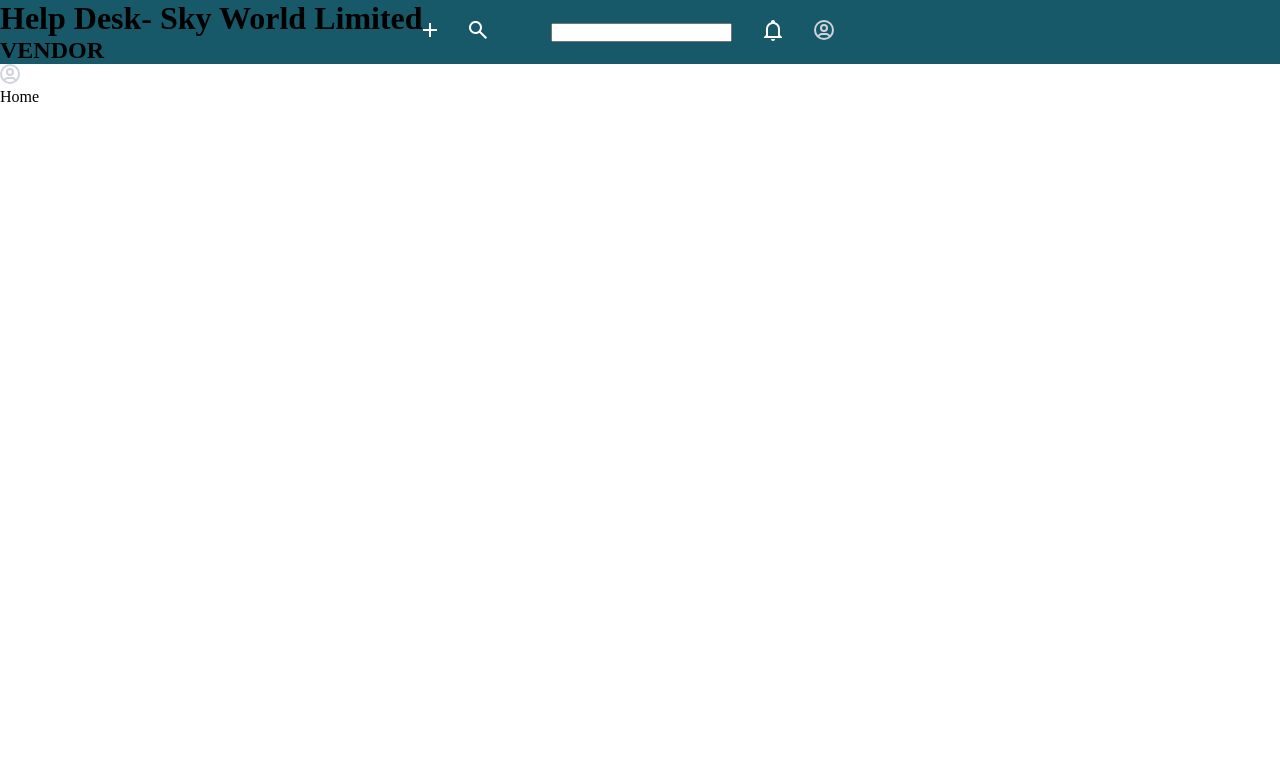
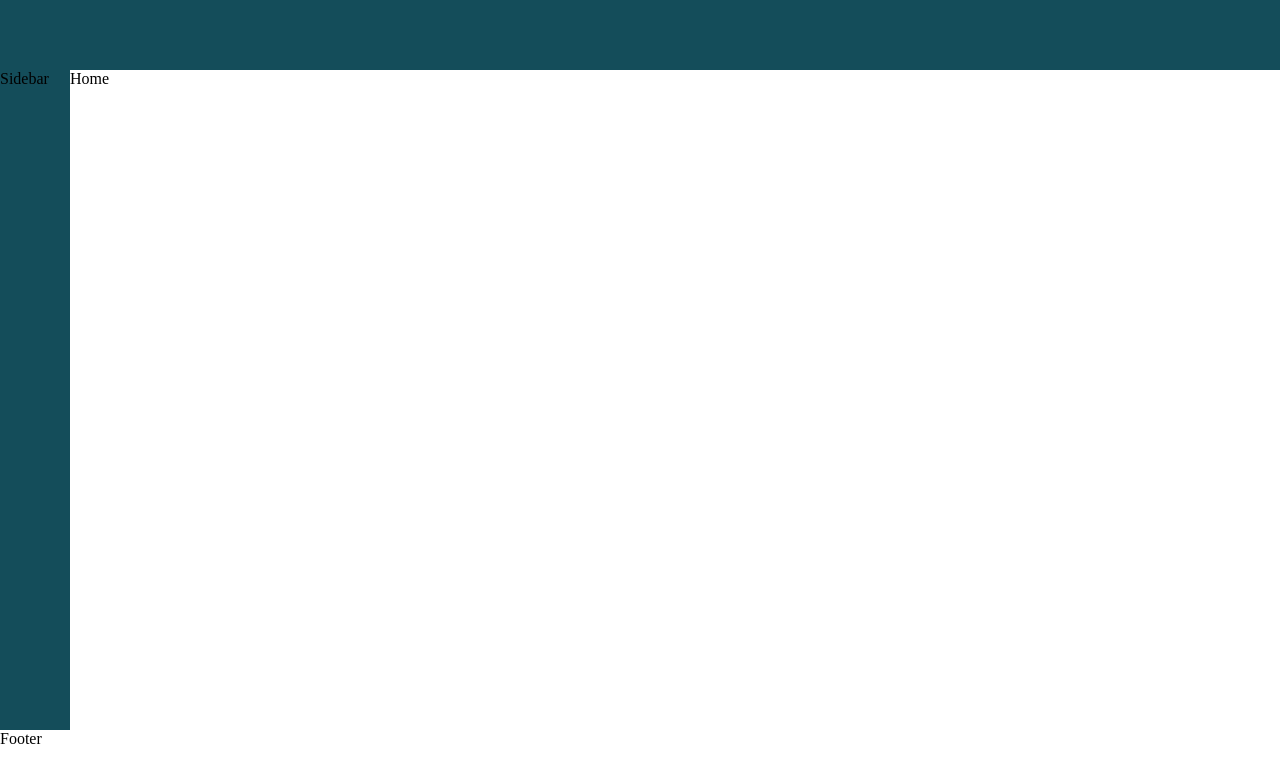
Before and after one commit to Raddames-Tonui/React-help-desk, a React (Vite) app: page / in a window 1280 px wide. Shown: the top 782 px of the page. Built offline with nearby package versions, Linux system fonts and the light colour scheme.

Commit message:
initial commit

```diff
--- a/package.json
+++ b/package.json
@@ -10,6 +10,7 @@
     "preview": "vite preview"
   },
   "dependencies": {
+    "@fontsource/inter": "^5.2.6",
     "react": "^19.1.1",
     "react-dom": "^19.1.1",
     "react-router-dom": "^7.8.2"
--- a/src/Main.tsx
+++ b/src/Main.tsx
@@ -1,5 +1,11 @@
 import { StrictMode } from 'react'
 import { createRoot } from 'react-dom/client'
+
+import "@fontsource/inter/400.css"; // Regular
+import "@fontsource/inter/600.css"; // Semi-bold
+import "@fontsource/inter/700.css"; // Bold
+
+
 import './css/index.css'
 import App from './App'
 
--- /dev/null
+++ b/src/components/Footer.tsx
@@ -0,0 +1,10 @@
+import React from 'react';
+
+
+const Footer: React.FC = ()=> {
+  return (
+    <div>Footer</div>
+  );
+};
+
+export default Footer;
--- a/src/components/Navbar.tsx
+++ b/src/components/Navbar.tsx
@@ -4,19 +4,24 @@
 const Navbar = ()=> {
   return (
     <header >
-      <div class="">
-          <h1>Help Desk- Sky World Limited</h1>
-          <h2>VENDOR</h2>
-      </div>
-      <div className='icon-search'>
-        <Icon iconName="add" class="icon"/>
-        <Icon iconName="search" class="icon"/>
-        <label htmlFor="searchBox"></label>
-        <input type="search" name="searchBox" />
-        <Icon iconName="notification" class="icon"/>
-        <Icon iconName='avatar' class="icon"/>
-      </div>
+                  {/* <div class="header-wrapper">
 
+        <div>
+          <Icon iconName='microphone' className='icon '/>
+        </div>
+          <div class="logo">
+              <h1>Help Desk- Sky World Limited</h1>
+              <h2>VENDOR</h2>
+          </div>
+          <div class="icon-search">
+            <Icon iconName="add" className="icon"/>
+            <Icon iconName="search" className="icon"/>
+            <label htmlFor="searchBox"></label>
+            <input type="search" name="searchBox" />
+            <Icon iconName="notification" className="icon"/>
+            <Icon iconName='avatar' className="icon"/>
+          </div>
+      </div> */}
     </header>
   );
 };
--- /dev/null
+++ b/src/components/Sidebar.tsx
@@ -0,0 +1,11 @@
+import React from 'react';
+
+
+
+const Sidebar: React.FC = () => {
+  return (
+    <aside className="">Sidebar</aside>
+  );
+};
+
+export default Sidebar;
--- a/src/css/index.css
+++ b/src/css/index.css
@@ -6,18 +6,6 @@
   padding: 0;
 }
 
-body{
-  background-color: var(--background-primary);
+html {
+  font-size: 16px;
 }
-
-header{
-  background-color: var(--background-primary-700);
-  display: flex;
-}
-
-.icon-search{
-  display: flex;
-  align-items: center;
-  justify-content: center;
-  gap: 2rem;
-}
--- /dev/null
+++ b/src/css/layout.css
@@ -0,0 +1,31 @@
+@import url(./variables.css);
+
+.body-wrapper {
+    display: grid;
+    grid-template-areas:
+        "header header "
+        "aside main "
+        "footer footer"  ;
+    grid-template-columns: 70px 1fr;
+    grid-template-rows: 70px 1fr 70px;
+    height: 100vh;
+}
+
+header {
+    grid-area: header;
+    background-color: var(--background-primary-700);
+}
+
+aside {
+    grid-area: aside;
+    background-color: var(--background-primary-700);
+}
+main {
+    grid-area: main;
+
+}
+
+footer {
+    grid-area:footer;
+    background-color: var(--background-primary-200);
+}
--- a/src/css/variables.css
+++ b/src/css/variables.css
@@ -1,15 +1,17 @@
 :root {
     --background-primary: #ffff;
     --background-primary-50: #e0f9ff;
-    --background-primary-100: #bce9f3;
+    --background-primary-100:#E0E9EB;
     --background-primary-200: #97d9e8;
     --background-primary-300: #70c9de;
     --background-primary-400: #4cb9d3;
     --background-primary-500: #35a0ba;
     --background-primary-600: #257d91;
-    --background-primary-700: #175968;
+    --background-primary-700: #144D5A;
     --background-primary-800: #053640;
     --background-primary-900: #001419;
+
+    --text-blue: #228BE6;
 
     --option-open: #FD7E14;
     --option-inprogress: #1C7ED6;
--- a/src/layout/Layout.tsx
+++ b/src/layout/Layout.tsx
@@ -1,24 +1,27 @@
 import { Outlet, Link } from "react-router-dom";
 import LeftBar from "../utilities/Icon";
 import Navbar from "../components/Navbar";
+import Sidebar from "../components/Sidebar";
+import Footer from "../components/Footer";
+
+import "../css/layout.css"
 
 function Layout() {
   return (
-    <div>
-      <header>
+    <div className="body-wrapper">
         {/* <nav>
           <Link to="/">Home</Link> |{" "}
           <Link to="/vendor">About</Link> |{" "}
           <Link to="/Client">Dashboard</Link>
         </nav> */}
-        <Navbar/>
-      </header>
+      <Navbar />
+      <Sidebar/>
 
-      <LeftBar iconName="avatar" iconLabel="Profile"/>
 
       <main>
         <Outlet />
       </main>
+      <Footer/>
     </div>
   );
 }
```
Also changed, not shown: 1 other file (tests, documents, lock files or other folders).
